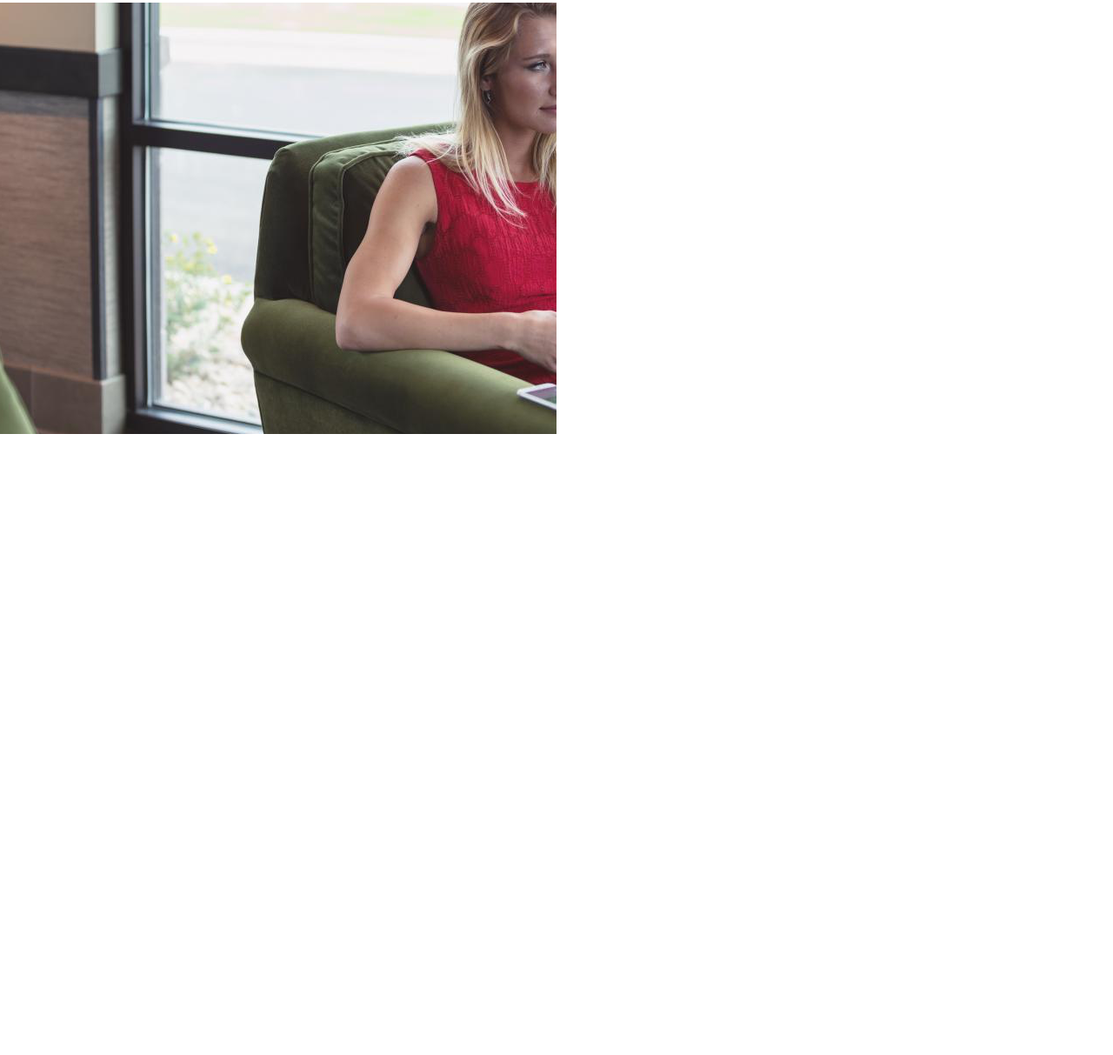
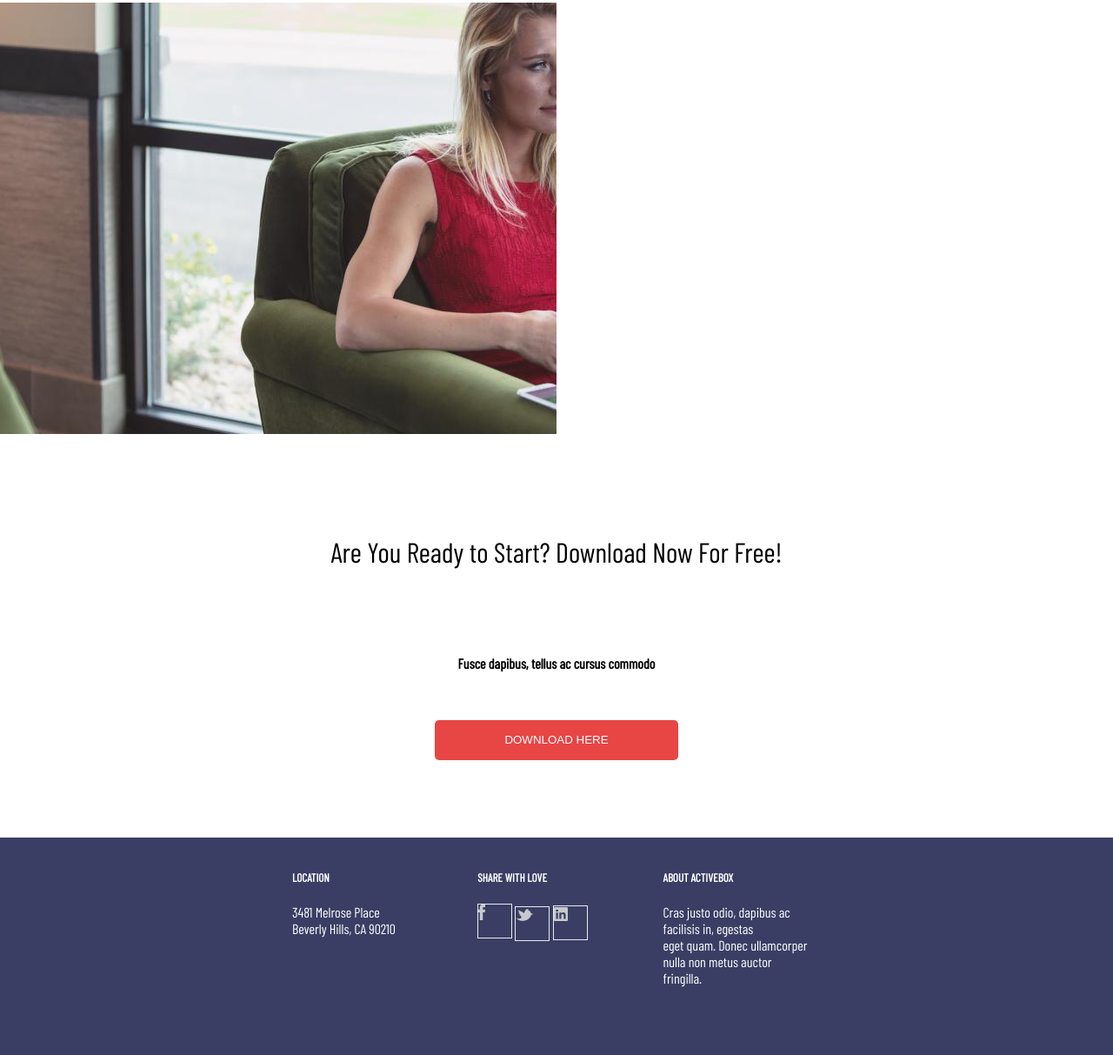
Before and after one commit to RafalBednarski/website-Rwd-PSD-03, a website: page index.html in a window 1280 px wide. Shown: the part 2899-4112 px from the top of the page at 87% size. Before the commit the page ends 3398 px from the top, so only its background shows below. Drawn offline with nearby package versions, Linux system fonts and the light colour scheme; files whose address does not match are found by name.

Commit message:
download and footer section

```diff
--- a/index.html
+++ b/index.html
@@ -169,5 +169,37 @@
 			<div class="col-6"></div>
 		</div>
 
+		<div class="container download">
+			<div class="col-6 col-offset-3">
+				<h1>Are You Ready to Start? Download Now For Free!</h1>
+				<p>Fusce dapibus, tellus ac cursus commodo</p>
+				<button>DOWNLOAD HERE</button>
+			</div>
+		</div>
+
+		<div class="container footer">
+			<div class="col-2 col-offset-3">
+				<h5>LOCATION</h5>
+				<p>3481 Melrose Place</br>
+				Beverly Hills, CA 90210</p>
+			</div>
+			<div class="col-2">
+				<h5>SHARE WITH LOVE</h5>
+				<div class="box">
+					<img src="img/build/facebook.png">
+				</div>
+				<div class="box">
+					<img src="img/build/twitter.png">
+				</div>
+				<div class="box">
+					<img src="img/build/linkedin.png">
+				</div>
+			</div>
+			<div class="col-2">
+				<H5>ABOUT ACTIVEBOX</H5>
+				<p>Cras justo odio, dapibus ac facilisis in, egestas</br> eget quam. Donec ullamcorper nulla non metus auctor</br> fringilla.</p>
+			</div>
+		</div>
+
 	</body>
 </html>
--- a/sass/style.sass
+++ b/sass/style.sass
@@ -146,6 +146,28 @@ body
 	.caffe-background
 		@include shape(31rem, 50%, url('../img/build/caffe.png'), none)
 
+.download
+	height: 60rem
+	text-align: center
+	button
+		@include shape(2.875rem, 17.5rem, #e84545, none)
+		border-radius: 5px
+		color: $main
+		margin-top: 2.5rem
+	h1
+		font-weight: 200
+		margin-top: 6.25rem
+		margin-bottom: 6.25rem
+	p
+		font-weight: bold
+.footer
+	@include shape(15.625rem, 100%, #3a3e64, none)
+	color: $main
+	.box
+		@include shape(2.5rem, 2.5rem, none, 1px solid #e8ecee)
+		display: inline-block
+		img
+			text-align: center
 
 ////////@media////////@media////////@media////////@media////////@media
 @media screen and (min-width: 1580px)
```
Also changed, not shown: css/style.css, 1 other file.
